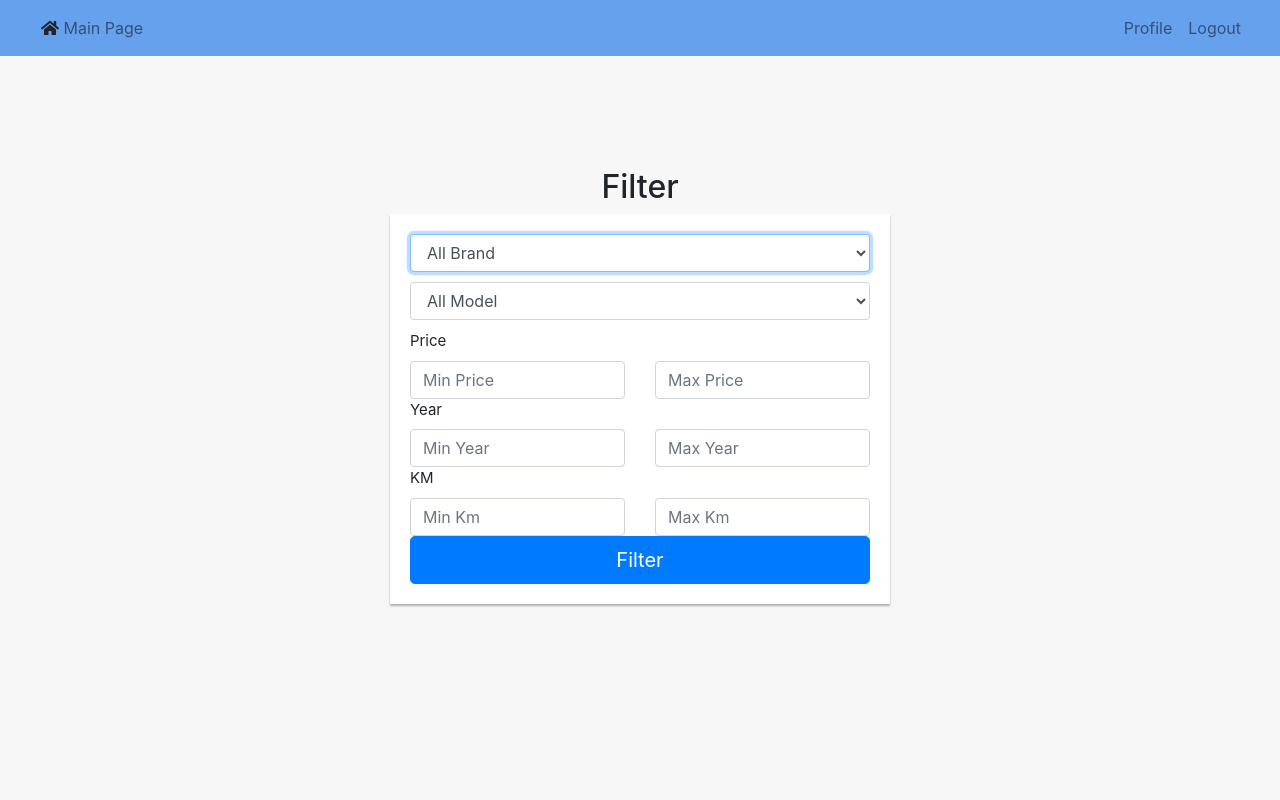
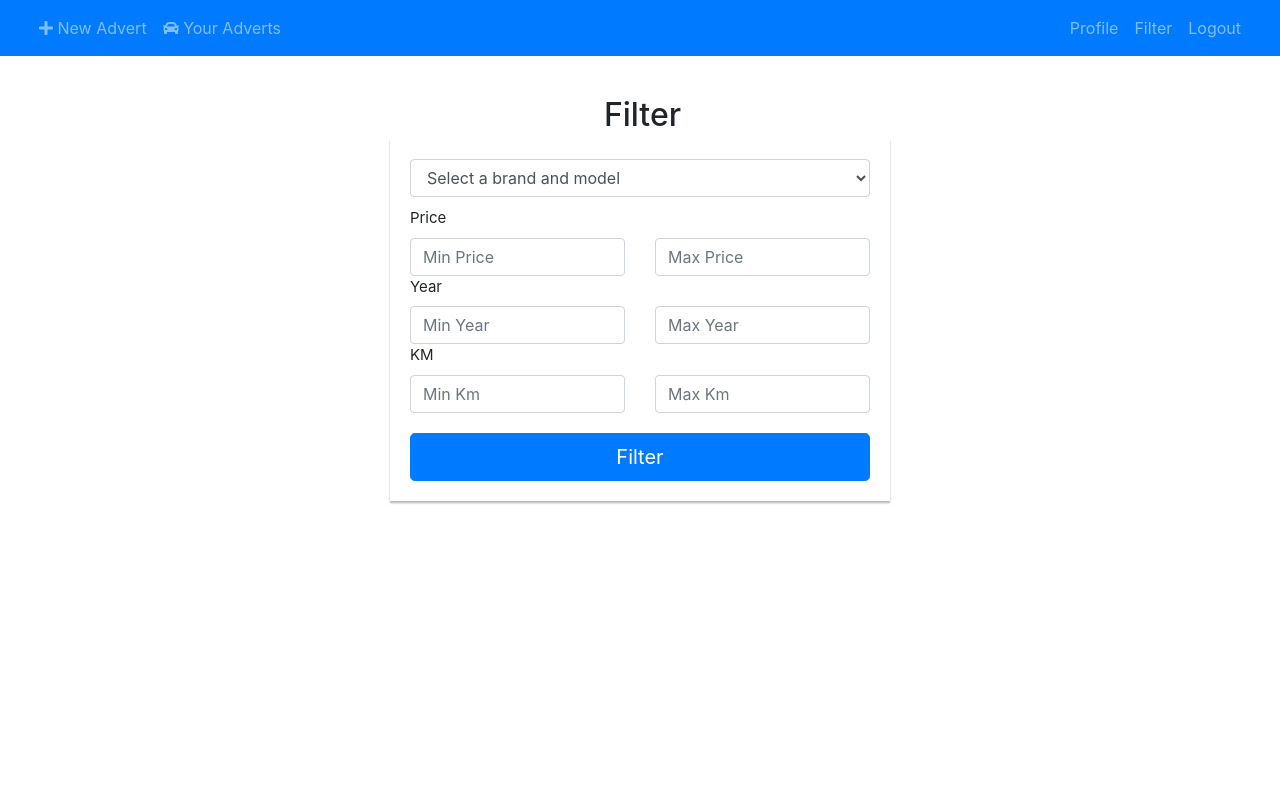
Before and after one commit to Bil-372-Proje-8-Organization/Bil372_Proje_8, a Flask app: template templates/filter.html in a window 1280 px wide. Run offline with Flask 2, Linux system fonts and the light colour scheme; the template is opened without the code that fills it, so the values that code supplies are empty; parts of the project's set-up code (start-up, migrations or seed data) failed here and were passed over; some libraries are stand-ins or nearby versions.

Commit message:
Important front-end updates made on filter.html

```diff
--- a/templates/filter.html
+++ b/templates/filter.html
@@ -17,84 +17,25 @@
     }
     .filter-form form {
         margin-bottom: 10px;
-        background: #ffffff;
-        box-shadow: 0px 2px 2px rgba(0, 0, 0, 0.3);
+        box-shadow: 0 2px 2px rgba(0, 0, 0, 0.3);
         padding: 20px;
     }
     .filter-form h2 {
-        margin: 0 0 5 5px;
-    }
-
-    body{
-        background: #f7f7f7;
+        margin: 0 0 5px 5px;
     }
     </style>
+
 {% endblock %}
 {% block body %}
-    <!-- Flash error messages -->
-    {% with messages = get_flashed_messages() %}
-    {% if messages %}
-        <p class="error text-center" style="margin-top:60px">{{ messages[0] }}</p>
-    {% endif %}
-    {% endwith %}
-            <!-- Nav bar start -->
-            <nav class="navbar navbar-expand-sm navbar-light fixed-top" style="background-color: #66a1ee">
-                <div class="container-fluid">
-                    <div  class="cursor-pointer">
-
-                        </button>
-                        <i class="fas fa-home" style="margin-left:10px;"></i>
-                        <a href="{{url_for('home')}}" style="color: #335177"><span>Main Page</span></a>
-                        <button class="navbar-toggler" type="button" data-toggle="collapse" data-target="#navbarSupportedContent" aria-controls="navbarSupportedContent" aria-expanded="false" aria-label="Toggle navigation">
-                            <span class="navbar-toggler-icon"></span>
-                        </button>
-
-
-
-
-                    </div>
-
-                    <div class="collapse navbar-collapse">
-                        <ul class="navbar-nav ml-auto">
-                            <!-- Go to the profile page -->
-                            <li class="nav-item">
-                                <a  class="nav-link" href="{{ url_for('profile') }}"><span style="color: #335177">Profile</span></a>
-                            </li>
-
-                            <!-- Logout -->
-                            <li class="nav-item">
-                                <a  class="nav-link" href="{{ url_for('logout') }}"><span style="color: #335177">Logout</span></a>
-                            </li>
-                        </ul>
-                    </div>
-                </div>
-            </nav>
-            <!-- Nav bar end -->
-
             <!-- Main section start -->
-            <div class="filter-form" style="margin-top:80px;">
-                <h2 class="text-center" >Filter</h2>
-                <form action = "" method = "post" class="form-signin" >
-                    <div class="form-group" >
-                        <select class="form-control" name="brand"   autofocus >
-                            <option  selected value='empty'>All Brand</option>
-                            {% for brand in brands %}
-                                <option >{{ brand }}</option>
-                            {% endfor %}
-                        </select>
-                    </div>
-
-                    <div class="form-group" >
-                        <select class="form-control" name="model"    >
-                            <option  selected value='empty'>All Model</option>
-                            {% for brand in brands %}
-                                <optgroup label="{{brand}}">
-                                    {% for vehicle in vehicles %}
-                                        {%if vehicle.brand_model.split("-")[0] == brand %}
-                                            <option >{{ vehicle.brand_model }}</option>
-                                        {%endif%}
-                                    {%endfor%}
-                                </optgroup>
+            <div class="filter-form">
+                <h2 class="text-center">Filter</h2>
+                <form action = "" method = "post" class="form-signin">
+                    <div class="form-group">
+                        <select class="form-control" name="brand_model"  required="required" >
+                            <option disabled selected value="">Select a brand and model</option>
+                            {% for model in models %}
+                                <option >{{ model.brand_model }}</option>
                             {% endfor %}
                         </select>
                     </div>
@@ -131,7 +72,7 @@
                         </div>
                     </div>
 
-                    <button type="submit" name="submit" class="btn btn-lg btn-primary btn-block">Filter</button>
+                    <button type="submit" name="submit" class="btn btn-lg btn-primary btn-block" style="margin-top: 20px;">Filter</button>
                 </form>
             </div>
             <!-- Main section end -->
```
